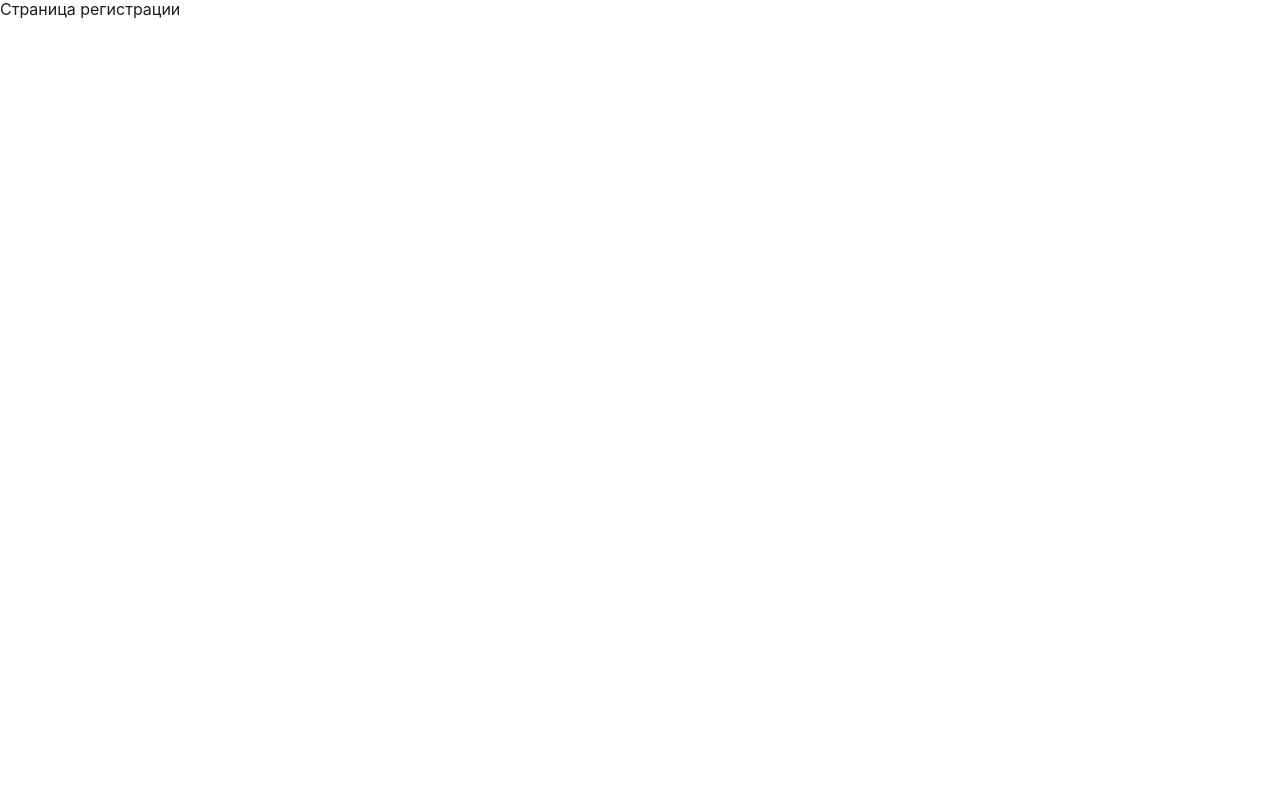
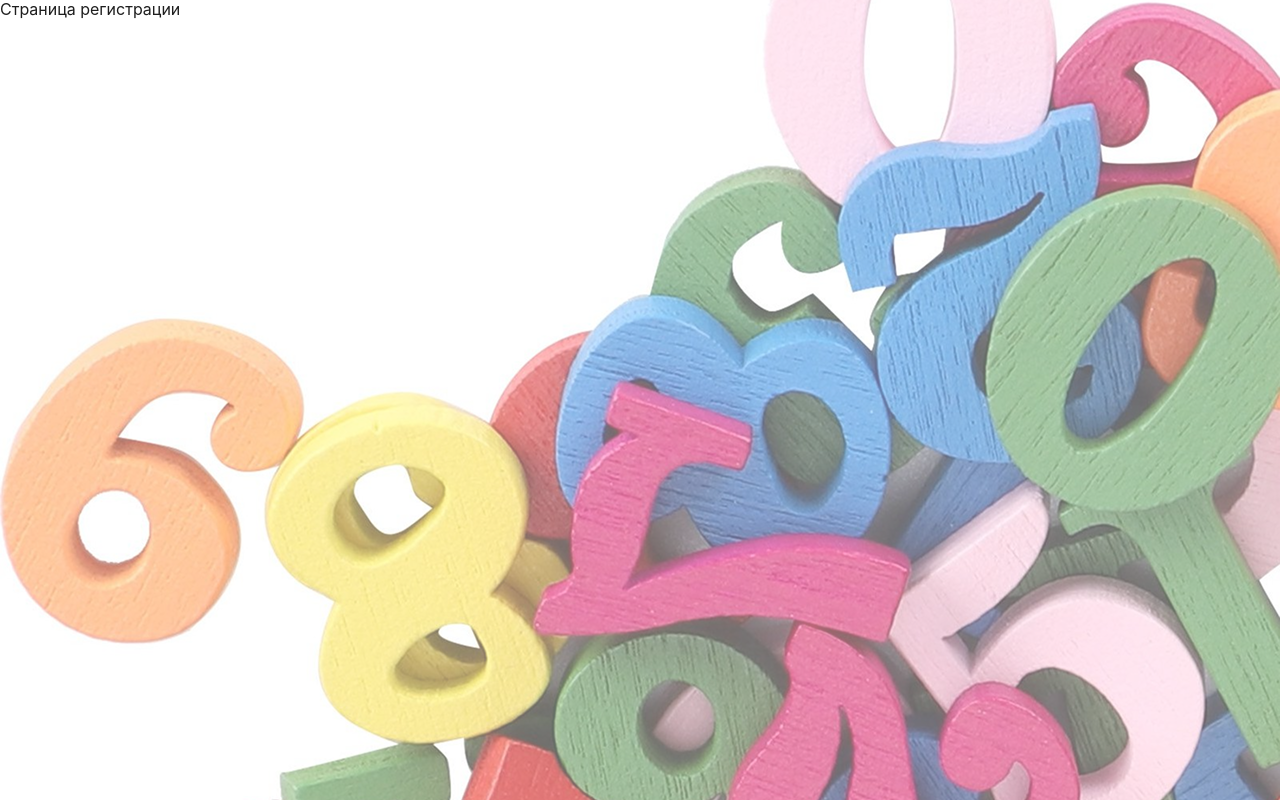
Before and after one commit to krylovis/yandex-praktikum-react-sudoku, a React (Vite) app in the folder packages/client/: page /signup in a window 1280 px wide. Built offline with nearby package versions, Linux system fonts and the light colour scheme.

Commit message:
fix style

```diff
--- a/packages/client/src/styles/index.scss
+++ b/packages/client/src/styles/index.scss
@@ -15,4 +15,8 @@
   width: 100%;
   font-size: 16px;
   box-sizing: border-box;
+  background-image: url('../assets/images/numbers.png');
+  background-size: cover;
+  background-position: center center;
+  background-attachment: fixed;
 }
```
Also changed, not shown: packages/client/src/styles/normalize.css.
